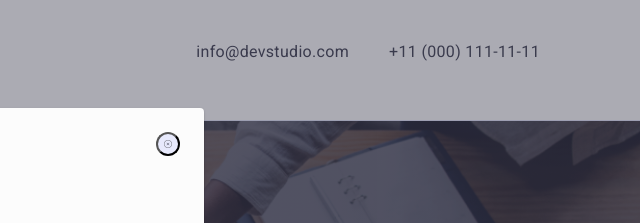
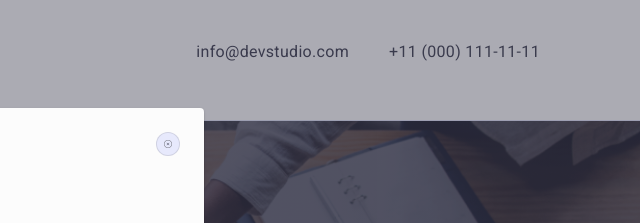
Before and after one commit to SimpleRoDev/goit-markup-hw-05, a plain HTML site: page index.html in a window 1280 px wide. Both pictures are taken after a click on the button "Order Service". Shown: the top 223 px of the page, 640-1280 px from the left. Drawn offline with nearby package versions, Linux system fonts and the light colour scheme.

Commit message:
Update styles.css

```diff
--- a/css/styles.css
+++ b/css/styles.css
@@ -71,7 +71,7 @@ img {
     align-items: center;
     justify-content: center;
     background-color: #e7e9fc;
-    border: 1px solid rgba(0, 0, 0, 0, 0.1);
+    border: 1px solid rgba(0, 0, 0, 0.1);
     padding: 0;
     cursor: pointer;
     margin: 1px solid rgba(0, 0, 0, 0.1);
```
